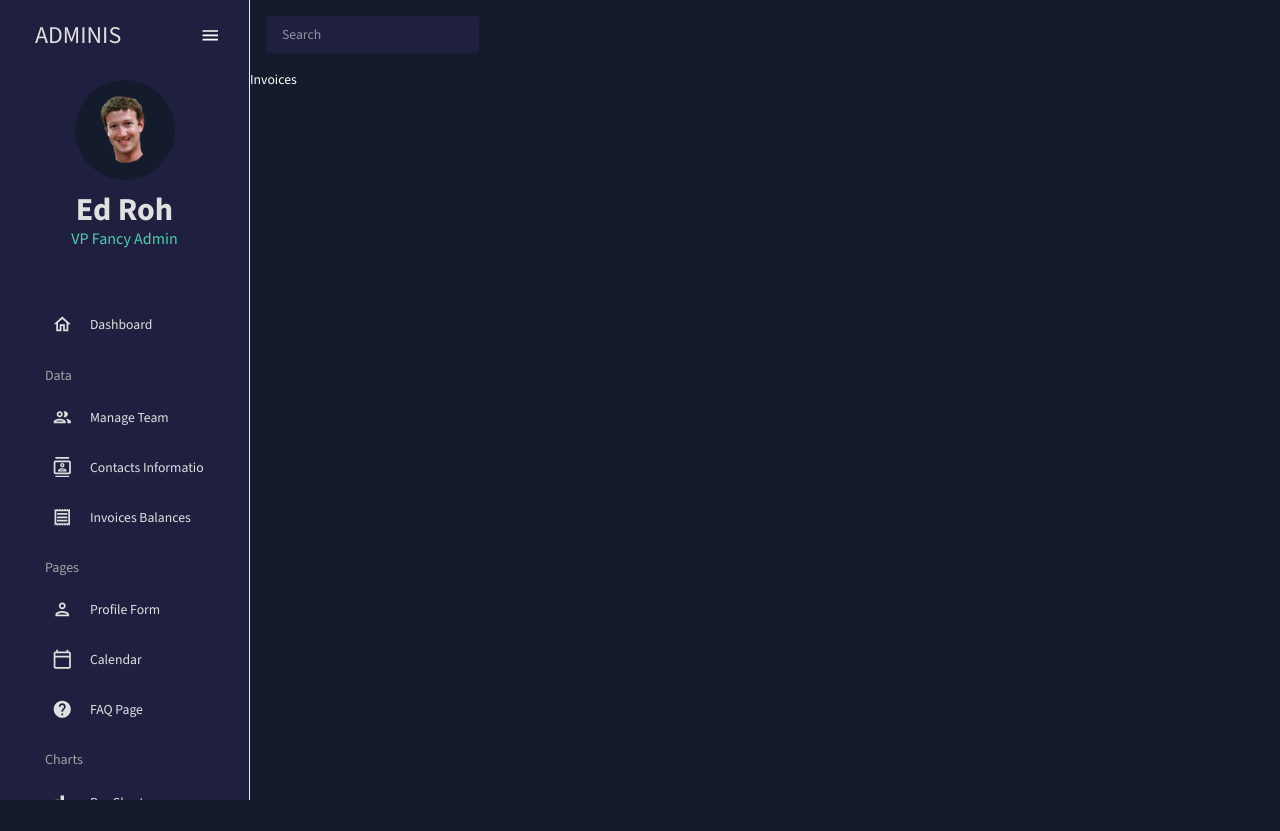
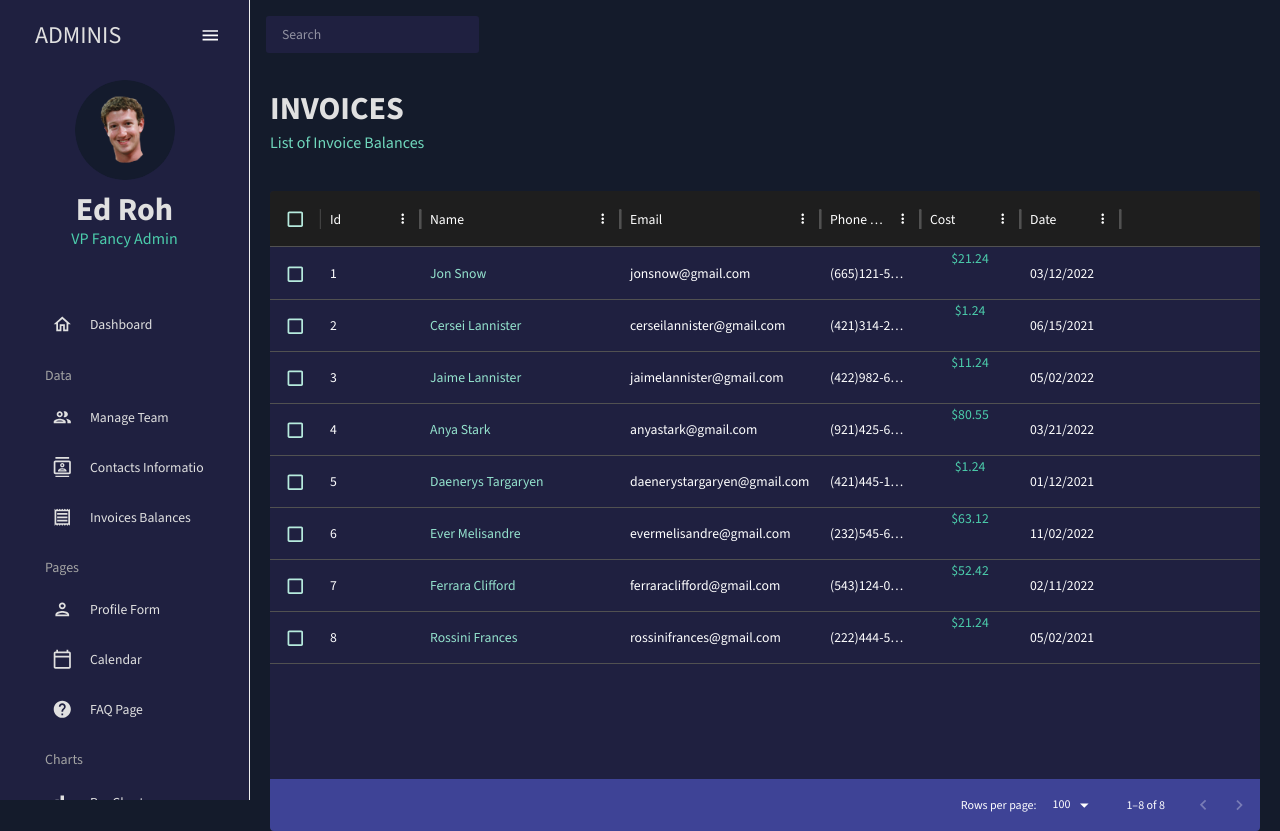
Before and after one commit to abmdeve/react-dashboard-app, a React (Vite) app: page /invoices in a window 1280 px wide. Before the commit the page ends 800 px from the top, so only its background shows below. Built offline with nearby package versions, Linux system fonts and the light colour scheme; some icons are missing; a web font is replaced by a local one.

Commit message:
Invoices screen is implemented

```diff
--- a/src/screens/invoices/invoices.tsx
+++ b/src/screens/invoices/invoices.tsx
@@ -1,7 +1,90 @@
+import { Box, Typography, useTheme } from "@mui/material";
 import React from "react";
+import { tokens } from "../../context/theme";
+import { DataGrid, type GridColDef } from "@mui/x-data-grid";
+import type { Invoice_Interface } from "../../utils/types/types";
+import HeaderComponent from "../../components/Header/HeaderComponent";
+import { mockDataInvoices } from "../../data/mockData";
 
 const Invoices = () => {
-  return <div>Invoices</div>;
+  const theme = useTheme();
+  const colors = tokens(theme.palette.mode);
+
+  const columns: GridColDef<Invoice_Interface>[] = [
+    { field: "id", headerName: "Id" },
+    {
+      field: "name",
+      headerName: "Name",
+      width: 200,
+      cellClassName: "name-column--cell",
+    },
+    { field: "email", headerName: "Email", width: 200 },
+    { field: "phone", headerName: "Phone Number", width: 100 },
+
+    {
+      field: "cost",
+      headerName: "Cost",
+      width: 100,
+      renderCell: ({ row: { cost } }) => {
+        return (
+          <Box alignItems={"center"} justifyContent={"center"}>
+            <Typography textAlign={"center"} color={colors.greenAccent[500]}>
+              ${cost}
+            </Typography>
+          </Box>
+        );
+      },
+    },
+    { field: "date", headerName: "Date", width: 100 },
+  ];
+
+  return (
+    <Box m="20px">
+      <Box display="flex" justifyContent="space-between" alignItems="center">
+        <HeaderComponent title="INVOICES" subtitle="List of Invoice Balances" />
+      </Box>
+
+      <Box
+        m="8px 0 0 0"
+        height="80vh"
+        sx={{
+          "& .MuiDataGrid-root": {
+            border: "none",
+          },
+          "& .MuiDataGrid-cell": {
+            borderBottom: "none",
+          },
+          "& .name-column--cell": {
+            color: colors.greenAccent[300],
+          },
+          "& .MuiDataGrid-columnHeaders": {
+            backgroundColor: colors.blueAccent[700],
+            borderBottom: "none",
+          },
+          "& .MuiDataGrid-virtualScroller": {
+            backgroundColor: colors.primary[400],
+          },
+          "& .MuiDataGrid-footerContainer": {
+            borderTop: "none",
+            backgroundColor: colors.blueAccent[700],
+          },
+          "& .MuiCheckbox-root": {
+            color: `${colors.greenAccent[200]} !important`,
+          },
+          "& .MuiChackbox-root": {
+            color: `${colors.greenAccent[200]} !important`,
+          },
+        }}
+      >
+        <DataGrid
+          //  showToolbar
+          checkboxSelection
+          rows={mockDataInvoices}
+          columns={columns}
+        />
+      </Box>
+    </Box>
+  );
 };
 
 export default Invoices;
```
Also changed, not shown: src/utils/types/types.ts (+9 -0 lines).
